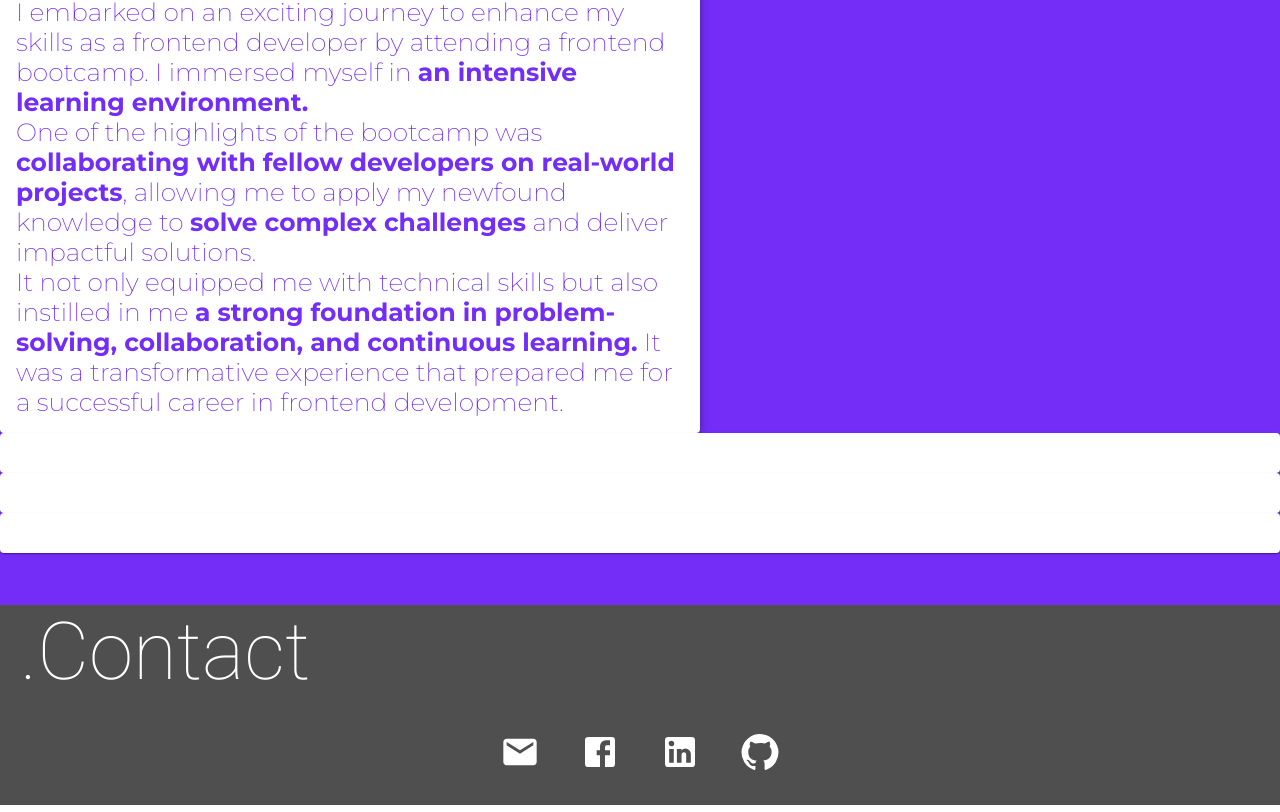
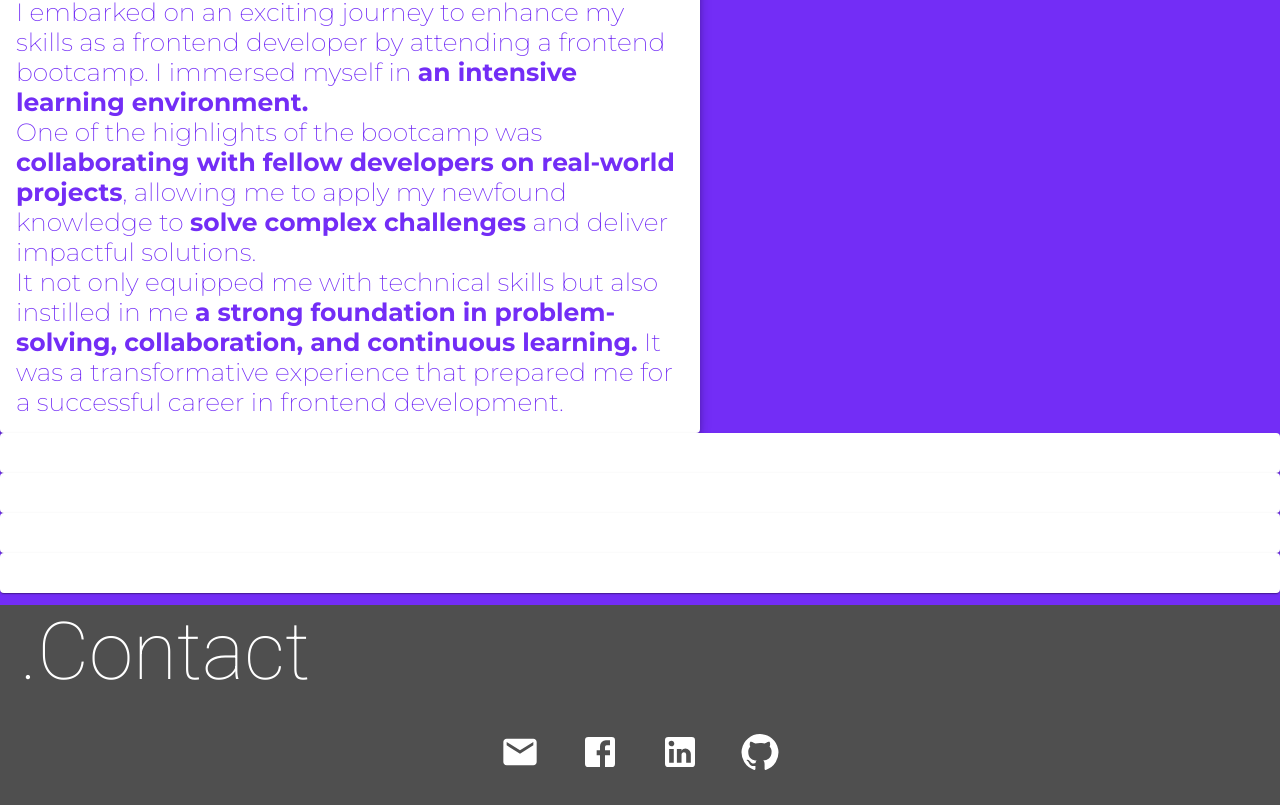
Before and after one commit to nemesnati/portfolio, a React (Vite) app: page / in a window 1280 px wide. Shown: the part 1815-2627 px from the top of the page. Built offline with nearby package versions, Linux system fonts and the light colour scheme.

Commit message:
added more project card

```diff
--- a/src/components/Projects/Projects.jsx
+++ b/src/components/Projects/Projects.jsx
@@ -66,6 +66,14 @@ function Projects() {
                     </Typography>
                 </CardContent>
         </Card>
+        <Card>
+            <CardMedia/>
+                <CardContent>
+                    <Typography>
+
+                    </Typography>
+                </CardContent>
+        </Card>
 
         </>
     )
```
